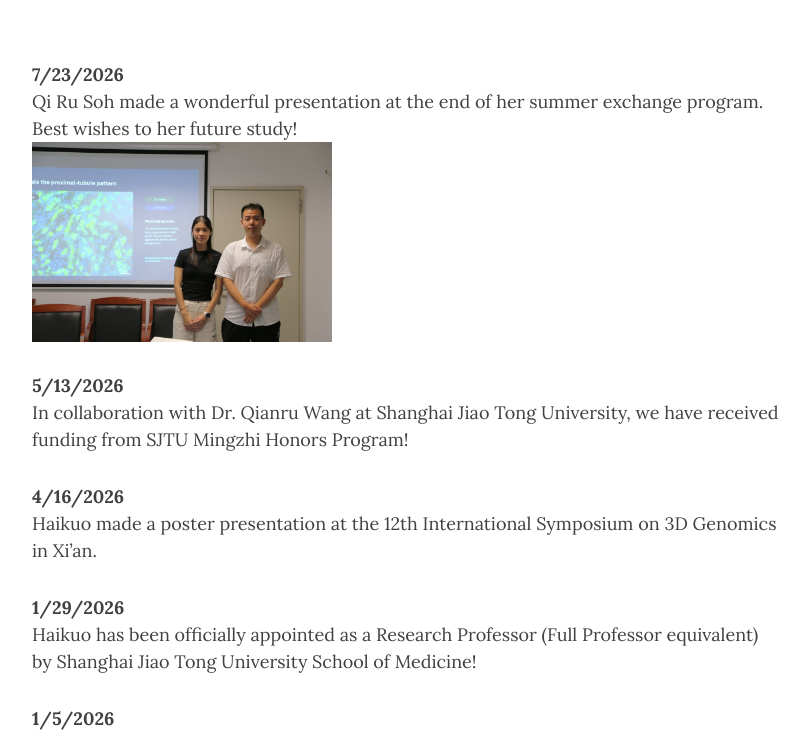
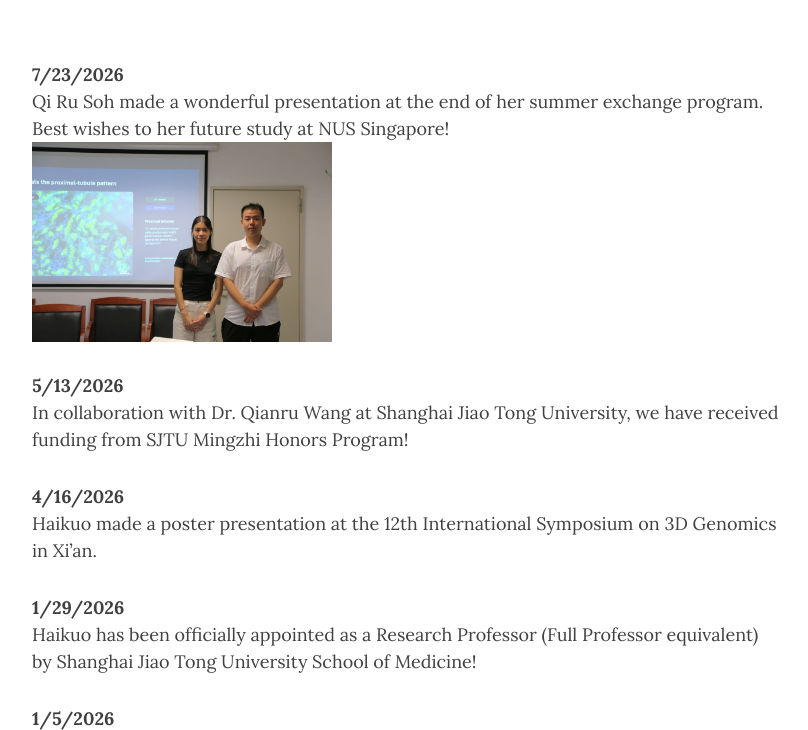
Before and after one commit to TheLiLab/thelilab.github.io, a Jekyll site: the page built from News.md, in a window 1280 px wide and 900 px high, scrolled down 323 px, cut to the strip 170-900 px from the top of the window. Shown: the whole strip, without its empty margins (233-1041 px from the left). Built offline with Jekyll 4.4.1, drawn with Linux system fonts in a browser that asks for light colours; nearby versions of some CDN libraries.

Commit message:
Update News.md

```diff
--- a/News.md
+++ b/News.md
@@ -7,7 +7,7 @@ bigimg:
 
 ---
 <strong>7/23/2026</strong><br>
-Qi Ru Soh made a wonderful presentation at the end of her summer exchange program. Best wishes to her future study!<br>
+Qi Ru Soh made a wonderful presentation at the end of her summer exchange program. Best wishes to her future study at NUS Singapore!<br>
     <img src="/img/random_images/2026_qiru_talk.jpg" style="width: 100%; max-width: 300px;" />
 
 <strong>5/13/2026</strong><br>
```
